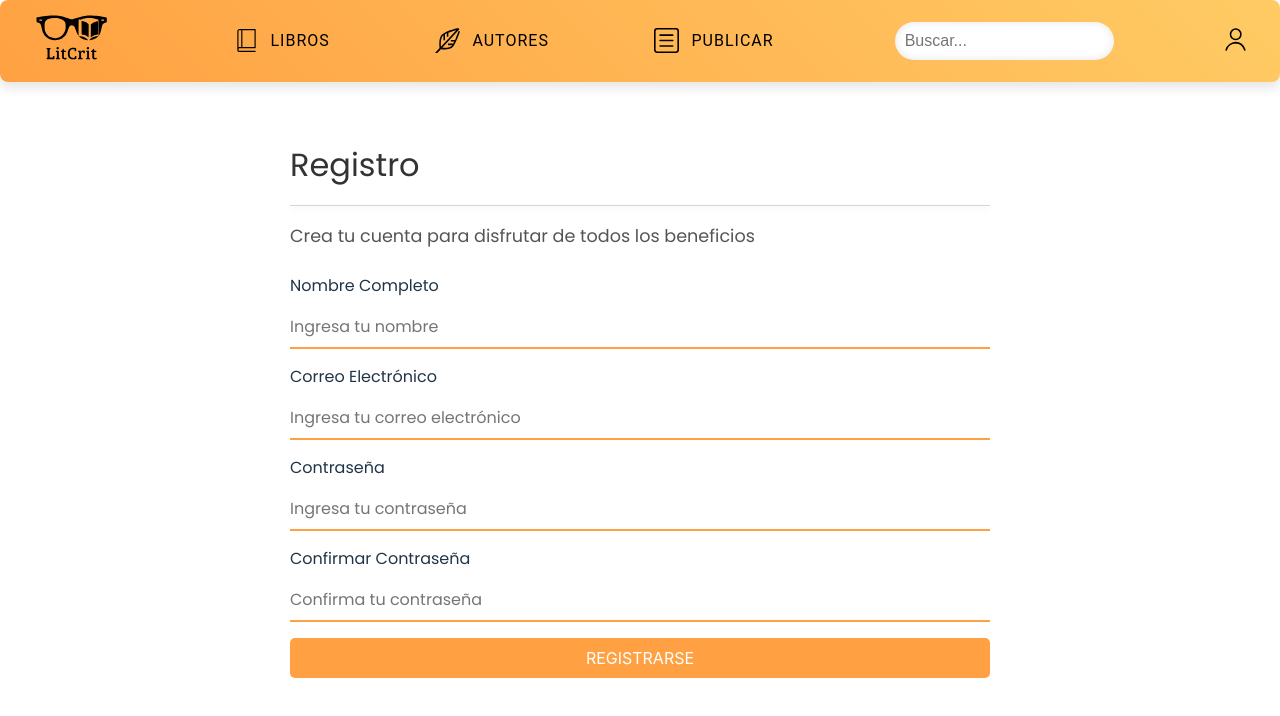
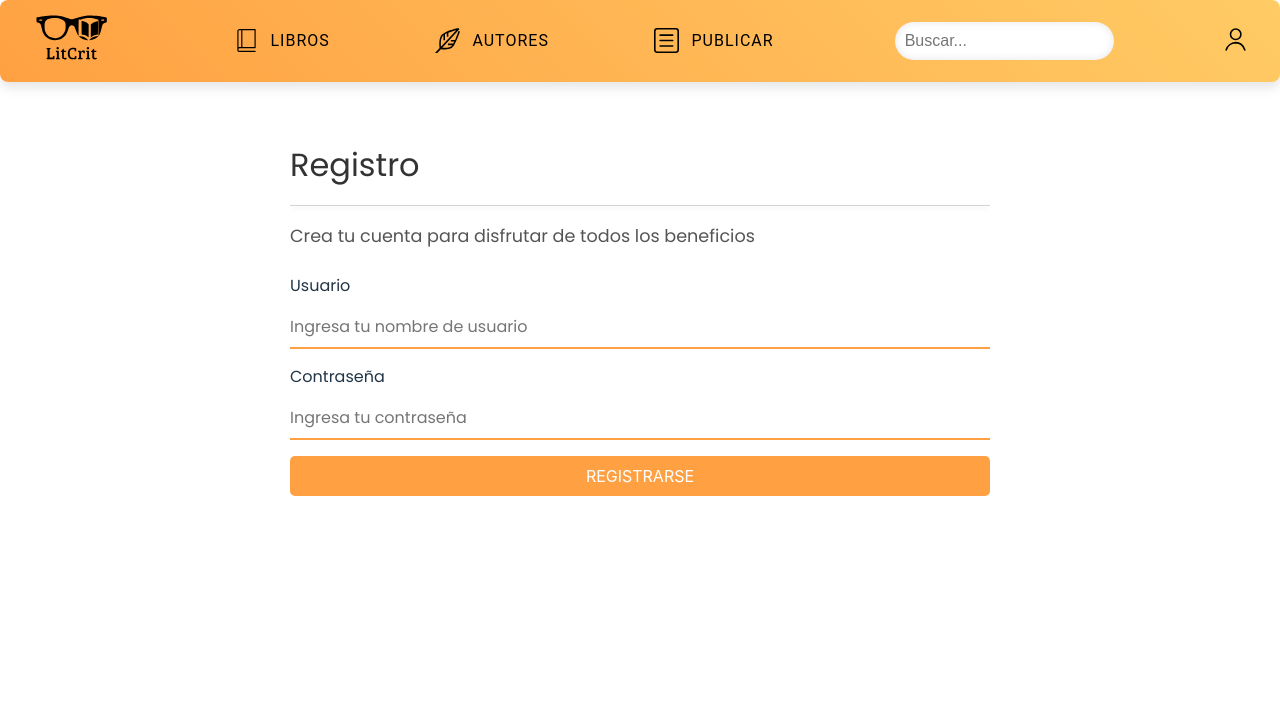
Before and after one commit to carlos-ASG/litcrit-frontend, a React (Vite) app: page /registro in a window 1280 px wide. Shown: the top 716 px of the page. Built offline with nearby package versions, Linux system fonts and the light colour scheme.

Commit message:
Conexion

```diff
--- a/package.json
+++ b/package.json
@@ -13,6 +13,7 @@
     "@fontsource/inter": "^5.1.0",
     "@fontsource/pacifico": "^5.1.0",
     "@fontsource/poppins": "^5.1.0",
+    "axios": "^1.7.9",
     "react": "^18.3.1",
     "react-dom": "^18.3.1",
     "react-hook-form": "^7.54.1",
--- /dev/null
+++ b/src/api/auth.js
@@ -0,0 +1,29 @@
+import axios from 'axios';
+
+const API_URL = 'http://localhost:5000';
+
+export const login = async (username, password) => {
+  try {
+    const response = await axios.post(`${API_URL}/login`, {
+      username,
+      contra: password,
+    });
+    return response.data; // DEVUELVE EL TOKEN DE ACCESO
+  } catch (error) {
+    console.error('Error en el login:', error.response?.data || error.message);
+    throw error.response?.data || error.message;
+  }
+};
+
+export const register = async (username, password) => {
+  try {
+    const response = await axios.post(`${API_URL}/register`, {
+      username,
+      contra: password,
+    });
+    return response.data;
+  } catch (error) {
+    console.error('Error en el registro:', error.response?.data || error.message);
+    throw error.response?.data || error.message;
+  }
+};
--- a/src/pages/Login.jsx
+++ b/src/pages/Login.jsx
@@ -1,15 +1,27 @@
-import React from "react";
+import React, { useState } from "react";
 import styled from "styled-components";
 import { useForm } from "react-hook-form";
 import { useNavigate } from "react-router-dom";
 import LitCritLogo from "../assets/LitCrit1.svg";
+import { login } from "../api/auth";
 
 const Login = () => {
   const { register, handleSubmit, formState: { errors } } = useForm();
   const navigate = useNavigate();
+  const [errorMessage, setErrorMessage] = useState("");
 
-  const onSubmit = (data) => {
-    console.log("Datos enviados:", data);
+  const onSubmit = async (data) => {
+    try {
+      const { username, password } = data;
+      const response = await login(username, password);
+      console.log("Respuesta del login:", response);
+
+      // Si el login es exitoso, guarda el token de acceso y redirige
+      localStorage.setItem("token", response.token);
+      navigate("/libros");
+    } catch (error) {
+      setErrorMessage("Usuario o contraseña incorrectos");
+    }
   };
 
   return (
@@ -40,6 +52,8 @@ const Login = () => {
             error={errors.password}
           />
           {errors.password && <ErrorMessage>{errors.password.message}</ErrorMessage>}
+
+          {errorMessage && <ErrorMessage>{errorMessage}</ErrorMessage>} {/* Mostrar mensaje de error */}
 
           <Button type="submit">Ingresar</Button>
           <SecondaryButton type="button" onClick={() => navigate("/registro")}>Registrarse</SecondaryButton>
--- a/src/pages/Registro.jsx
+++ b/src/pages/Registro.jsx
@@ -1,12 +1,23 @@
-import React from "react";
+import React, { useState } from "react";
 import styled from "styled-components";
 import { useForm } from "react-hook-form";
+import { register } from "../api/auth";
 
 const Registro = () => {
-  const { register, handleSubmit, formState: { errors }, watch } = useForm();
+  const { register: formRegister, handleSubmit, formState: { errors }, watch } = useForm();
+  const [errorMessage, setErrorMessage] = useState("");
+  const [successMessage, setSuccessMessage] = useState("");
 
-  const onSubmit = (data) => {
-    console.log(data);
+  const onSubmit = async (data) => {
+    try {
+      const { username, password } = data;
+      const response = await register(username, password); // Enviar solo usuario y contraseña
+      setSuccessMessage("¡Registro exitoso! Ahora puedes iniciar sesión.");
+      console.log("Registro exitoso:", response);
+    } catch (error) {
+      setErrorMessage("Hubo un error en el registro. Inténtalo de nuevo.");
+      console.error("Error en el registro:", error);
+    }
   };
 
   return (
@@ -16,34 +27,16 @@ const Registro = () => {
         <Line />
         <Subtitle>Crea tu cuenta para disfrutar de todos los beneficios</Subtitle>
         <form onSubmit={handleSubmit(onSubmit)}>
-          <Label>Nombre Completo</Label>
-          {errors.name && <ErrorMessage>{errors.name.message}</ErrorMessage>}
+          <Label>Usuario</Label>
+          {errors.username && <ErrorMessage>{errors.username.message}</ErrorMessage>}
           <Input
             type="text"
-            placeholder="Ingresa tu nombre"
-            {...register("name", {
-              required: "El nombre es obligatorio",
-              pattern: {
-                value: /^[A-Za-z\s]+$/,
-                message: "El nombre solo puede contener letras y espacios"
-              }
+            placeholder="Ingresa tu nombre de usuario"
+            {...formRegister("username", {
+              required: "El usuario es obligatorio",
+              minLength: { value: 3, message: "El usuario debe tener al menos 3 caracteres" },
             })}
-            error={errors.name}
-          />
-
-          <Label>Correo Electrónico</Label>
-          {errors.email && <ErrorMessage>{errors.email.message}</ErrorMessage>}
-          <Input
-            type="email"
-            placeholder="Ingresa tu correo electrónico"
-            {...register("email", {
-              required: "El correo es obligatorio",
-              pattern: {
-                value: /^[a-zA-Z0-9_.+-]+@[a-zA-Z0-9-]+\.[a-zA-Z0-9-.]+$/,
-                message: "Ingresa un correo válido"
-              }
-            })}
-            error={errors.email}
+            error={errors.username}
           />
 
           <Label>Contraseña</Label>
@@ -51,23 +44,15 @@ const Registro = () => {
           <Input
             type="password"
             placeholder="Ingresa tu contraseña"
-            {...register("password", {
+            {...formRegister("password", {
               required: "La contraseña es obligatoria",
               minLength: { value: 8, message: "La contraseña debe tener al menos 8 caracteres" }
             })}
             error={errors.password}
           />
 
-          <Label>Confirmar Contraseña</Label>
-          {errors.confirmPassword && <ErrorMessage>{errors.confirmPassword.message}</ErrorMessage>}
-          <Input
-            type="password"
-            placeholder="Confirma tu contraseña"
-            {...register("confirmPassword", {
-              validate: (value) => value === watch("password") || "Las contraseñas no coinciden"
-            })}
-            error={errors.confirmPassword}
-          />
+          {errorMessage && <ErrorMessage>{errorMessage}</ErrorMessage>} {/* Mostrar mensaje de error */}
+          {successMessage && <SuccessMessage>{successMessage}</SuccessMessage>} {/* Mostrar mensaje de éxito */}
 
           <Button type="submit">REGISTRARSE</Button>
         </form>
@@ -155,3 +140,9 @@ const ErrorMessage = styled.p`
   font-size: 0.875rem;
   margin-bottom: 0.5rem; /* Espacio más ajustado para mantener diseño limpio */
 `;
+
+const SuccessMessage = styled.p`
+  color: green;
+  font-size: 0.875rem;
+  margin-bottom: 0.5rem;
+`;
```
Also changed, not shown: 1 other file (tests, documents, lock files or other folders).
